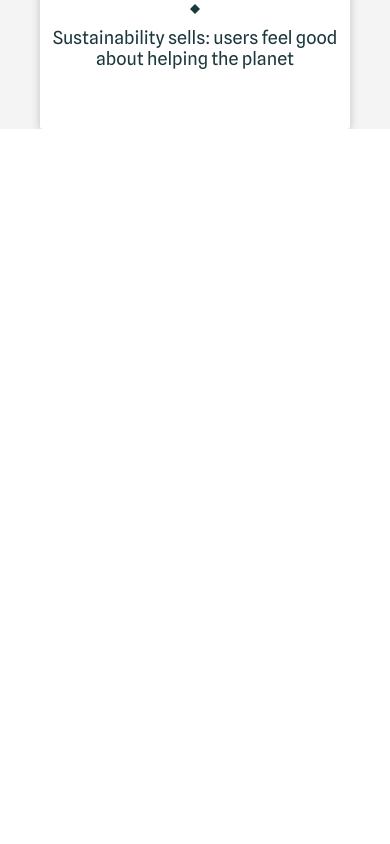
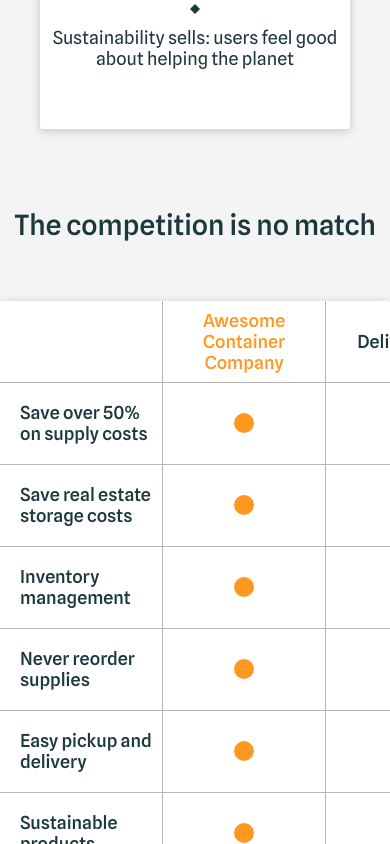
Before and after one commit to dariavolyn/awesome-container-comp, a React (Create React App) app: page / in a window 390 px wide. Shown: the part 8020-8864 px from the top of the page. Before the commit the page ends 8149 px from the top, so only its background shows below. Built offline with nearby package versions, Linux system fonts and the light colour scheme.

Commit message:
table responsive

```diff
--- a/src/blocks/impact/__grid/impact__grid.css
+++ b/src/blocks/impact/__grid/impact__grid.css
@@ -10,4 +10,24 @@
     grid-row-gap: 0px;
     border-radius: 3px;
     box-shadow: 0px 2px 10px rgba(0, 0, 0, 0.2);
+    overflow: auto scroll;
 }
+
+.impact__grid::-webkit-scrollbar {
+    width: 0;
+    height: 8px;
+    background-color: #E1E1E1;
+    border-radius: 4px;
+}
+
+.impact__grid::-webkit-scrollbar-thumb {
+    height: 8px;
+    background-color: #1C383C;
+    border-radius: 4px;
+}
+
+@media screen and (max-width: 768px) {
+    .impact__grid {
+        grid-template-columns: repeat(6, 163px);
+    }
+}
--- a/src/blocks/impact/__table-title/impact__table-title.css
+++ b/src/blocks/impact/__table-title/impact__table-title.css
@@ -7,3 +7,10 @@
     line-height: 52px;
     text-align: center;
 }
+
+@media screen and (max-width: 768px) {
+    .impact__table-title {
+        font-size: 28px;
+        line-height: 32px;
+    }
+}
--- a/src/blocks/impact/__table/impact__table.css
+++ b/src/blocks/impact/__table/impact__table.css
@@ -2,3 +2,10 @@
     margin: 0;
     padding: 120px 0 121px 0;
 }
+
+@media screen and (max-width: 768px) {
+    .impact__table {
+       padding-top: 80px;
+       padding-bottom: 100px;
+    }
+}
--- a/src/components/Impact.js
+++ b/src/components/Impact.js
@@ -48,7 +48,7 @@
                 </div>
             </div>
 
-            {/* <div className='impact__table'>
+            <div className='impact__table'>
                 <h3 className='impact__table-title'>The competition is no match</h3>
                 <div className='impact__grid'>
                     <div className='impact__cell'>
@@ -151,7 +151,7 @@
                     <div className='impact__cell'></div>
 
                 </div>
-            </div> */}
+            </div>
         </div >
     )
 }
```
